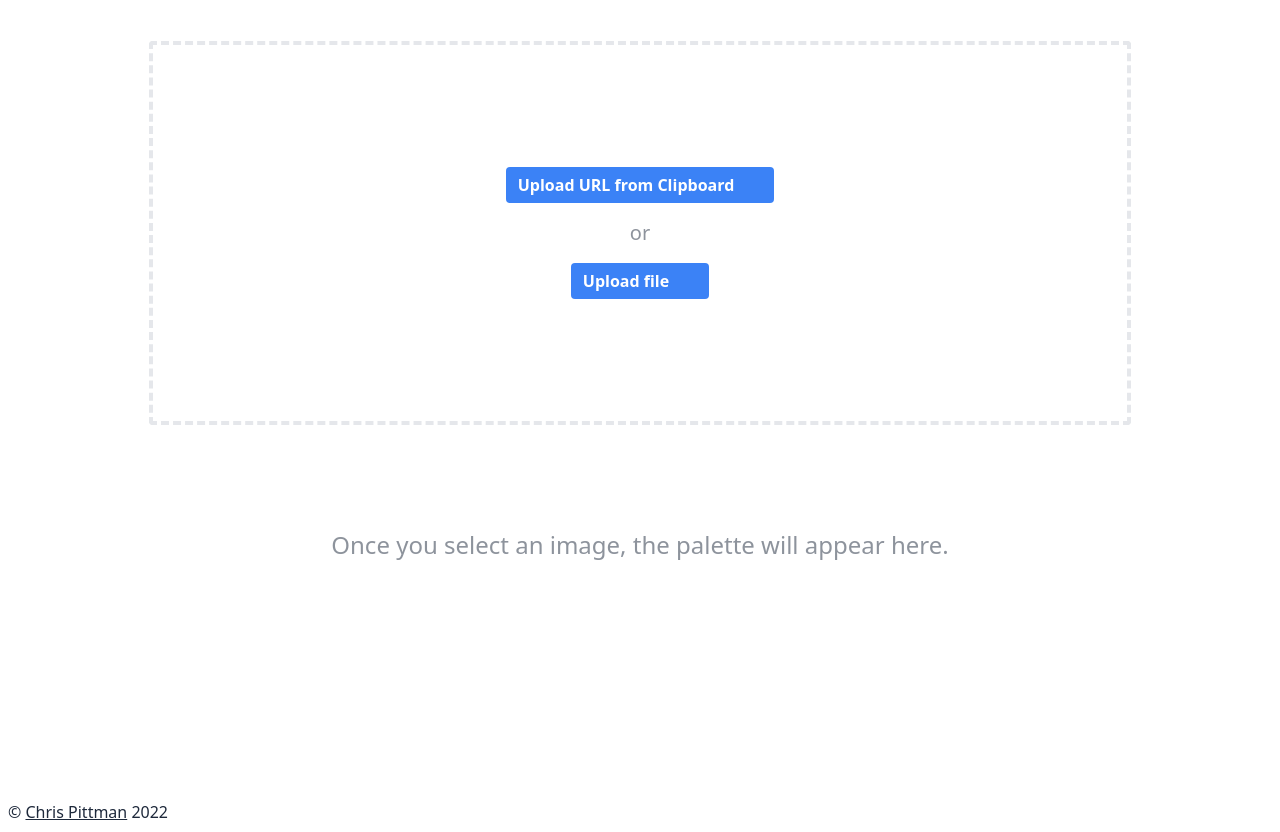
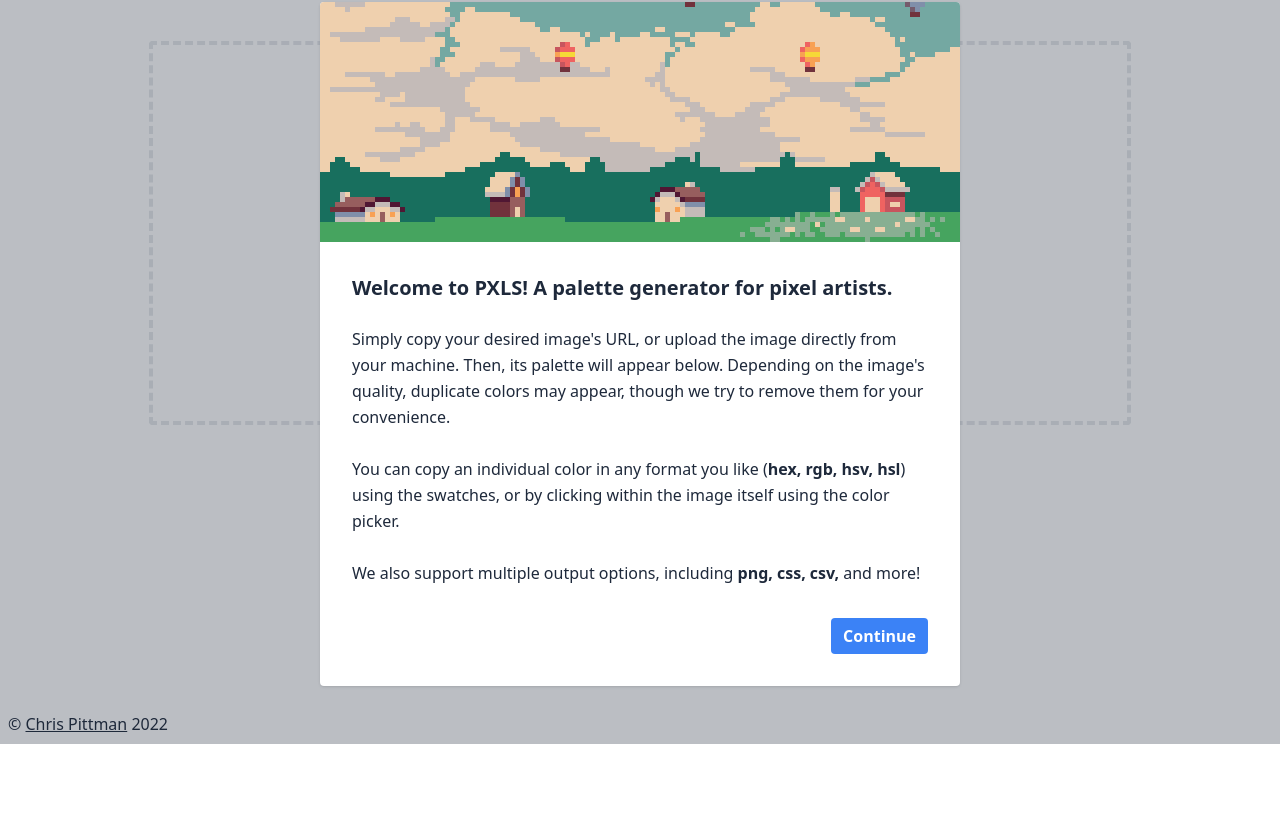
Before and after one commit to ChrisPittman343/pxls, a Svelte app: page / in a window 1280 px wide. Shown: the part 56-888 px from the top of the page. After the commit the page ends 800 px from the top, so only its background shows below. Built offline with nearby package versions, Linux system fonts and the light colour scheme; some icons are missing; a web font is replaced by a local one.

Commit message:
Added hero on first load + minor styling changes

```diff
--- a/src/app.css
+++ b/src/app.css
@@ -5,7 +5,7 @@
 @tailwind utilities;
 
 body {
-	@apply m-0 p-0 bg-white text-slate-800 scroll-smooth;
+	@apply m-0 p-0 min-h-screen relative bg-white text-slate-800 scroll-smooth;
 }
 
 #svelte {
--- /dev/null
+++ b/src/lib/components/Hero.svelte
@@ -0,0 +1,56 @@
+<script lang="ts">
+	import { onMount } from 'svelte';
+	import PrimaryButton from './buttons/PrimaryButton.svelte';
+	import ScreenFade from './popup/ScreenFade.svelte';
+
+	let shown = false;
+
+	// Show the hero the first time the user visits
+	onMount(() => {
+		// If visited before, don't show
+		if (document.cookie.length > 0) return;
+
+		// Add a long lasting cookie to mark visitation, and display hero
+		document.cookie = 'showHero=0;max-age=31536000';
+		shown = true;
+	});
+
+	const exit = () => {
+		shown = false;
+	};
+</script>
+
+<ScreenFade {shown} {exit}>
+	<div
+		class="absolute left-1/2 top-1/2 -translate-x-1/2 -translate-y-1/2 shadow rounded bg-white max-w-2xl"
+	>
+		<div
+			class="w-full h-40 xl:h-60 bg-no-repeat bg-cover bg-bottom rounded-t hidden lg:block"
+			style="background-image: url('/hero_banner.png'); image-rendering: pixelated; image-rendering: crisp-edges;"
+		/>
+		<div class="p-8 flex flex-col gap-y-6">
+			<h1 class="font-semibold text-xl">Welcome to PXLS! A palette generator for pixel artists.</h1>
+			<p class="leading-relaxed">
+				Simply copy your desired image's URL, or upload the image directly from your machine. Then,
+				its palette will appear below. Depending on the image's quality, duplicate colors may
+				appear, though we try to remove them for your convenience.
+				<br />
+				<br />
+				You can copy an individual color in any format you like (<b>hex, rgb, hsv, hsl</b>) using
+				the swatches, or by clicking within the image itself using the color picker.
+				<br />
+				<br />
+				We also support multiple output options, including <b> png, css, csv, </b> and more!
+			</p>
+		</div>
+		<div class="p-8 pt-0 flex justify-end">
+			<PrimaryButton on:click={exit}>Continue</PrimaryButton>
+		</div>
+	</div>
+</ScreenFade>
+
+<style lang="postcss">
+	b {
+		@apply font-semibold;
+	}
+</style>
--- a/src/lib/components/ImageSection.svelte
+++ b/src/lib/components/ImageSection.svelte
@@ -65,7 +65,7 @@
 				bind:this={displayedImg}
 				src={$imgSrc}
 				alt="Chosen art"
-				class="aspect-auto h-full w-auto max-h-[600px] m-auto cursor-crosshair"
+				class="h-auto w-full aspect-auto m-auto cursor-crosshair"
 				style="image-rendering: pixelated; image-rendering: crisp-edges;"
 				on:mouseleave={() => {
 					screenHoverLocation.set(null);
--- a/src/lib/components/layout/Footer.svelte
+++ b/src/lib/components/layout/Footer.svelte
@@ -1,7 +1,5 @@
-<footer class="p-8 mt-6 relative">
-	<span class="absolute left-2 bottom-2"
-		>&copy; <a class="underline" target="_blank" href="https://github.com/ChrisPittman343"
-			>Chris Pittman</a
-		> 2022</span
-	>
+<footer class="absolute left-2 bottom-2">
+	&copy; <a class="underline" target="_blank" href="https://github.com/ChrisPittman343"
+		>Chris Pittman</a
+	> 2022
 </footer>
--- a/src/routes/__layout.svelte
+++ b/src/routes/__layout.svelte
@@ -9,7 +9,7 @@
 	<title>pxls - Palette Generator</title>
 	<meta name="description" content="A palette generator for pixel art." />
 </svelte:head>
-<div class="m-auto min-h-screen flex flex-col items-center">
+<div class="m-auto flex flex-col items-center">
 	<Navbar />
 	<main class="p-4 w-full max-w-7xl flex flex-col items-center bg-cover bg-no-repeat bg-center">
 		<slot />
--- a/src/routes/index.svelte
+++ b/src/routes/index.svelte
@@ -5,18 +5,23 @@
 	import { notifications } from '$lib/stores/notificationsStore';
 	import ImageSection from '$lib/components/ImageSection.svelte';
 	import OutputSection from '$lib/components/OutputSection.svelte';
+	import Hero from '$lib/components/Hero.svelte';
 
 	onMount(() => {
+		// Set up service worker to update colors and notifications after finished generating
 		worker.set(new Worker('/paletteGenerator.worker.js'));
 		$worker.onmessage = (e) => {
 			if (e.data.error) notifications.set([e.data.error, ...$notifications]);
 			colors.set(e.data.colors);
 		};
 
+		// Create HTML Elements to draw input image
 		canvasElement.set(document.createElement('canvas'));
 		imgElement.set(document.createElement('img'));
 		$imgElement.crossOrigin = 'Anonymous';
 
+		// Whenever the image's src should change, update it and find the palette for it
+		// Uses the canvas to get the image data from the new image src
 		const srcUnsub = imgSrc.subscribe(async (val) => {
 			if (!$imgSrc || !$canvasElement || !$imgElement) {
 				colors.set([]);
@@ -40,5 +45,6 @@
 	});
 </script>
 
+<Hero />
 <ImageSection />
 <OutputSection />
```
Also changed, not shown: src/lib/components/ColorPicker.svelte (+0 -9 lines), static/bg.png (deleted), static/hero_banner.png (added), static/images/blockworld.png (deleted), static/images/broken_bridge.png (deleted).
